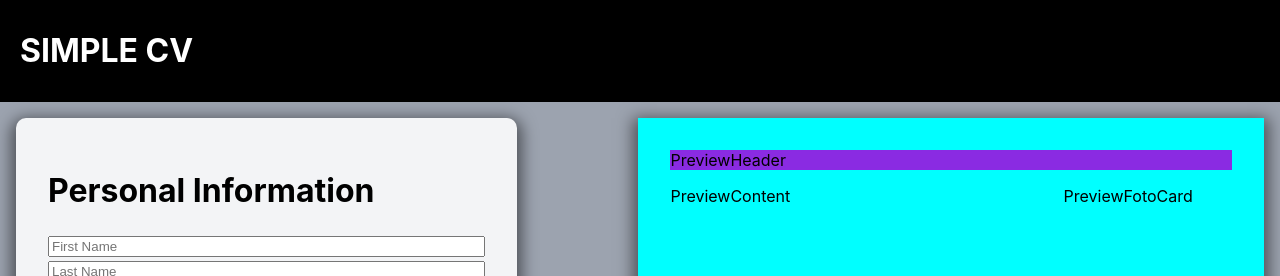
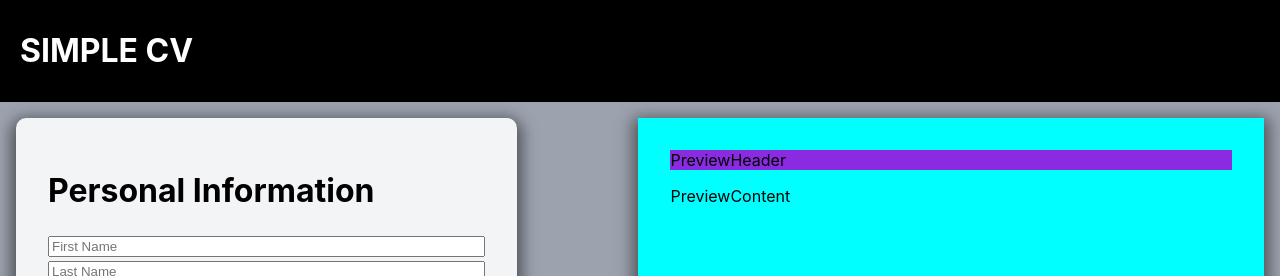
Before and after one commit to MustafaOzgur59/Top-Cv, a React (Create React App) app: page / in a window 1280 px wide. Shown: the top 276 px of the page. Built offline with nearby package versions, Linux system fonts and the light colour scheme.

Commit message:
Added photo addition

```diff
--- a/src/components/Cv/CvForm/Personal.jsx
+++ b/src/components/Cv/CvForm/Personal.jsx
@@ -20,6 +20,8 @@ export default function Personal({ personalInfo, onChange }) {
           type="file"
           placeholder="Photo"
           name="photo"
+          onChange={(e) => onChange(e)}
+          // value={personalInfo.photo}
         />
       </label>
       <input type="text" placeholder="Address" name="address" />
--- a/src/components/Cv/CvPreview/CvPreview.jsx
+++ b/src/components/Cv/CvPreview/CvPreview.jsx
@@ -1,15 +1,13 @@
-import React, { Component } from "react";
+import React from "react";
 import "./styles/cvpreview.css";
 import PreviewHeader from "./PreviewHeader";
 import PreviewMain from "./PreviewMain";
 
-export default class CvPreview extends Component {
-  render() {
-    return (
-      <div className="cvPreview-container">
-        <PreviewHeader></PreviewHeader>
-        <PreviewMain></PreviewMain>
-      </div>
-    );
-  }
+export default function CvPreview({ cv }) {
+  return (
+    <div className="cvPreview-container">
+      <PreviewHeader></PreviewHeader>
+      <PreviewMain cv={cv}></PreviewMain>
+    </div>
+  );
 }
--- a/src/components/Cv/CvPreview/PreviewFotoCard.jsx
+++ b/src/components/Cv/CvPreview/PreviewFotoCard.jsx
@@ -1,7 +1,9 @@
-import React, { Component } from "react";
+import React from "react";
 
-export default class PreviewFotoCard extends Component {
-  render() {
-    return <div className="PreviewFotoCard-container">PreviewFotoCard</div>;
-  }
+export default function PreviewFotoCard({ cv }) {
+  return (
+    <div className="PreviewFotoCard-container">
+      <img src={cv.photo} alt="" />
+    </div>
+  );
 }
--- a/src/components/Cv/CvPreview/PreviewMain.jsx
+++ b/src/components/Cv/CvPreview/PreviewMain.jsx
@@ -1,13 +1,11 @@
-import React, { Component } from "react";
+import React from "react";
 import PreviewContent from "./PreviewContent";
 import PreviewFotoCard from "./PreviewFotoCard";
-export default class PreviewMain extends Component {
-  render() {
-    return (
-      <div className="PreviewMain-container">
-        <PreviewContent></PreviewContent>
-        <PreviewFotoCard></PreviewFotoCard>
-      </div>
-    );
-  }
+export default function PreviewMain({ cv }) {
+  return (
+    <div className="PreviewMain-container">
+      <PreviewContent></PreviewContent>
+      <PreviewFotoCard cv={cv}></PreviewFotoCard>
+    </div>
+  );
 }
--- a/src/components/Main.jsx
+++ b/src/components/Main.jsx
@@ -11,6 +11,14 @@ export default function Main() {
     console.log(event.target);
     console.log(event.target.value);
     const { name, value, type } = event.target;
+    console.log(cv);
+    console.log(type);
+    if (type === "file") {
+      onChangePersonalPicture(event);
+      console.log("shiiiert");
+      return;
+    }
+
     setCv((prevState) => ({
       ...prevState,
       personalInfo: {
@@ -20,10 +28,28 @@ export default function Main() {
     }));
   };
 
+  const onChangePersonalPicture = (e) => {
+    const { name } = e.target;
+    const file = e.target.files[0];
+    if (!file) return;
+
+    const reader = new FileReader();
+    reader.onload = () => {
+      setCv((prevState) => ({
+        ...prevState,
+        personalInfo: {
+          ...prevState.personalInfo,
+          [name]: reader.result,
+        },
+      }));
+    };
+    reader.readAsDataURL(file);
+  };
+
   return (
     <div className="main">
       <CvForm cv={cv} onChangePersonal={handlePersonalChange} />
-      <CvPreview></CvPreview>
+      <CvPreview cv={cv}></CvPreview>
     </div>
   );
 }
```
